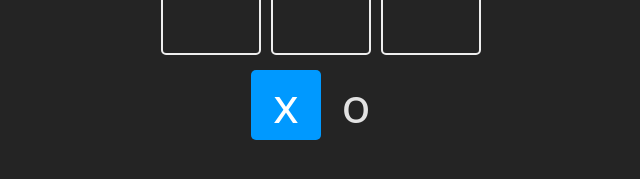
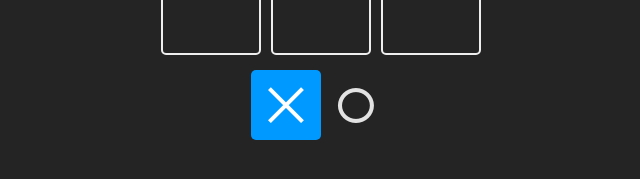
Before and after one commit to erickdc7/tic-tac-toe, a React (Vite) app: page / in a window 1280 px wide. Shown: the part 477-656 px from the top of the page, without its empty margins (319-959 px from the left). Built offline with nearby package versions, Linux system fonts and the light colour scheme.

Commit message:
add checkEndGame function

```diff
--- a/src/App.jsx
+++ b/src/App.jsx
@@ -3,7 +3,7 @@ import confetti from 'canvas-confetti'
 
 import { Square } from './components/Square.jsx'
 import { TURNS } from './constants.js'
-import { checkWinnerFrom } from './logic/board.js'
+import { checkWinnerFrom, checkEndGame } from './logic/board.js'
 import { WinnerModal } from './components/WinnerModal.jsx'
 
 import './App.css'
@@ -17,11 +17,6 @@ function App() {
     setBoard(Array(9).fill(null))
     setTurn(TURNS.X)
     setWinner(null)
-  }
-
-  const checkEndGame = (newBoard) => {
-    // Check if the board is full
-    return newBoard.every((square) => square !== null)
   }
 
   const updateBoard = (index) => {
--- a/src/constants.js
+++ b/src/constants.js
@@ -1,6 +1,6 @@
 export const TURNS = {
-    X: 'x',
-    O: 'o',
+    X: '⨉',
+    O: '○'
 }
 
 export const WINNER_COMBOS = [
--- a/src/logic/board.js
+++ b/src/logic/board.js
@@ -14,3 +14,8 @@ export const checkWinnerFrom = (boardToCheck) => {
     }
     return null
 }
+
+export const checkEndGame = (newBoard) => {
+    // Check if the board is full
+    return newBoard.every((square) => square !== null)
+}
```
